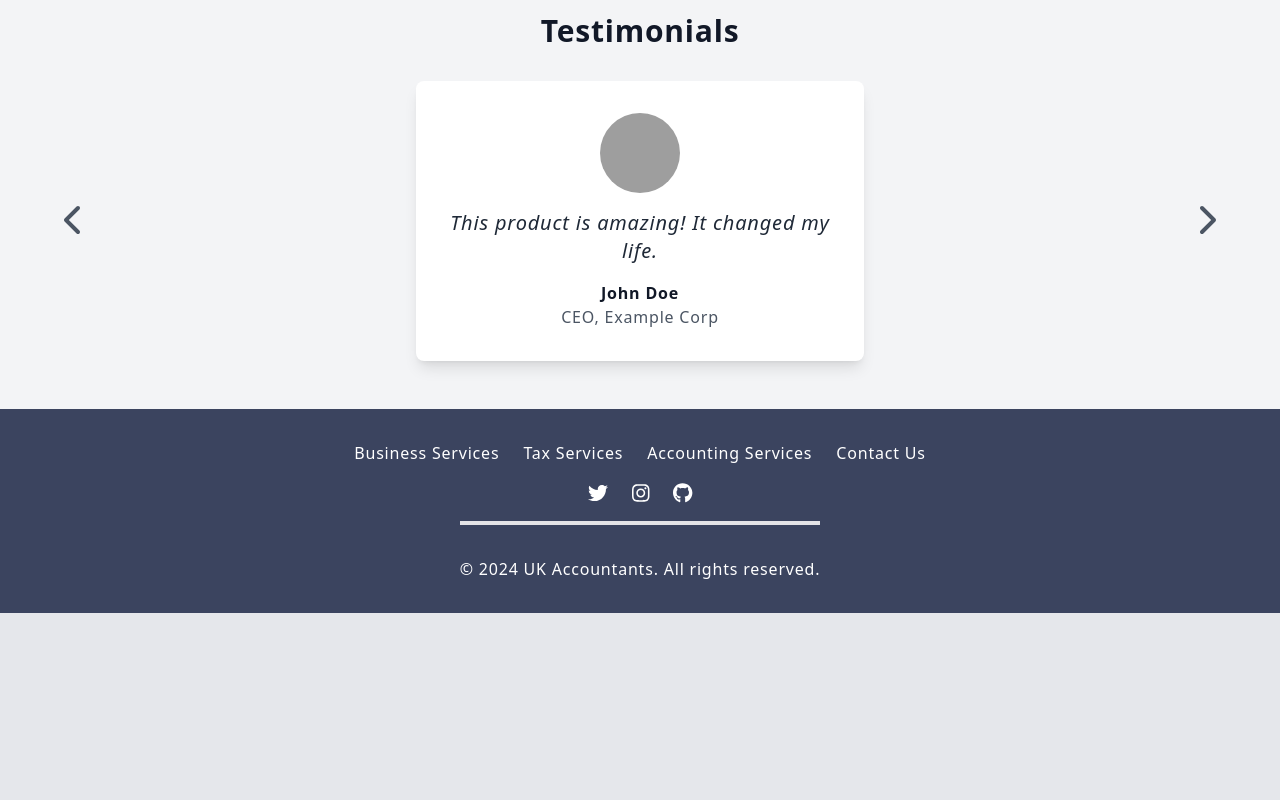
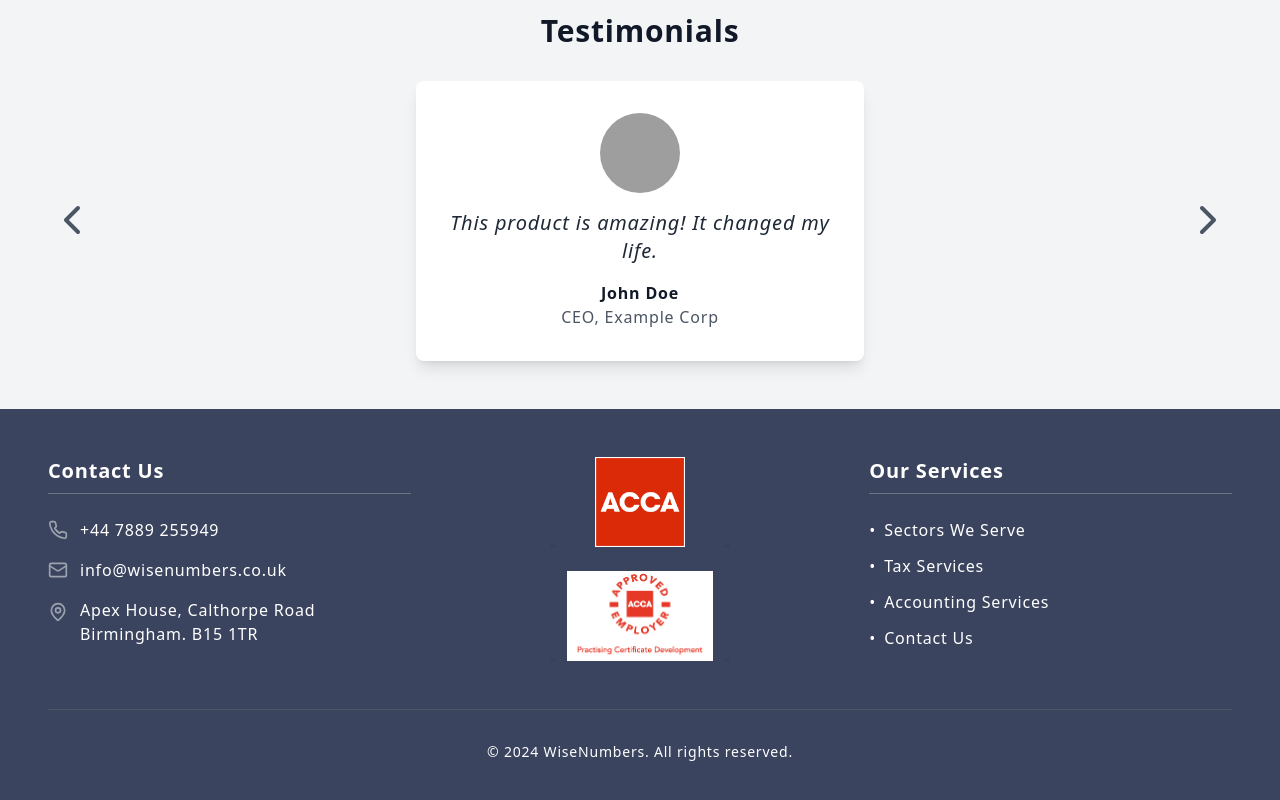
Before and after one commit to muhammadahmadazam/accounts-app, a Next.js app: page /about-us in a window 1280 px wide. Shown: the part 829-1629 px from the top of the page. Before the commit the page ends 1442 px from the top, so only its background shows below. Built offline with nearby package versions, Linux system fonts and the light colour scheme; grey boxes are pictures that could not be loaded.

Commit message:
Final changes

```diff
--- a/components/courses.js
+++ b/components/courses.js
@@ -68,7 +68,7 @@ export default function ServicesGrid() {
         </div>
         <div className="mt-12 text-center">
           <a
-            href="/services"
+            href="/tax-services"
             className="inline-block bg-[#242A33] text-white py-3 px-6 rounded-md hover:bg-opacity-90 transition duration-300"
           >
             View All Services
--- a/components/footer.js
+++ b/components/footer.js
@@ -1,54 +1,70 @@
-import Link from 'next/link';
-import { FontAwesomeIcon } from '@fortawesome/react-fontawesome';
-import {
-  faTwitter,
-  faInstagram,
-  faGithub,
-} from '@fortawesome/free-brands-svg-icons';
+  import Link from 'next/link'
+  import Image from 'next/image'
+  import { Phone, Mail, Globe, MapPin } from 'lucide-react'
 
   const footerLinks = [
-  { name: 'Business Services', href: '/sectors-we-serve' },
+    { name: 'Sectors We Serve', href: '/sectors-we-serve' },
     { name: 'Tax Services', href: '/tax-services' },
     { name: 'Accounting Services', href: '/accounting-services' },
     { name: 'Contact Us', href: '/contact' },
-];
+  ]
 
   export default function Footer() {
     return (
-    <footer className="bg-[#3b445f] shadow-sm ">
-      <div className="px-8 lg:px-12 py-8 mx-auto max-w-wrapper">
-        <div className="flex flex-col items-center justify-center  space-y-4">
-          <div className="flex flex-col sm:flex-row items-center space-y-6 sm:space-y-0 space-x-6">
+      <footer className="bg-[#3b445f] shadow-sm">
+        <div className="px-8 lg:px-12 py-12 mx-auto max-w-7xl">
+          <div className="grid grid-cols-1 md:grid-cols-3 gap-12 items-start">
+            {/* Contact Information */}
+            <div className="text-white space-y-4">
+              <h3 className="font-semibold text-xl mb-6 border-b border-gray-500 pb-2">Contact Us</h3>
+              <div className="flex items-center space-x-3">
+                <Phone className="w-5 h-5 text-gray-400" />
+                <p>+44 7889 255949</p>
+              </div>
+              <div className="flex items-center space-x-3">
+                <Mail className="w-5 h-5 text-gray-400" />
+                <a href="mailto:info@wisenumbers.co.uk" className="hover:underline">info@wisenumbers.co.uk</a>
+              </div>
+              <div className="flex items-start space-x-3">
+                <MapPin className="w-5 h-5 text-gray-400 mt-1" />
+                <p>Apex House, Calthorpe Road<br />Birmingham. B15 1TR</p>
+              </div>
+            </div>
+
+            {/* Logos */}
+            <div className="flex flex-col items-center justify-center space-y-6">
+              <div className="relative w-[180px] h-[90px]">
+                <Image src="/acca.png" alt="ACCA Logo" layout="fill" objectFit="contain" className="rounded-lg shadow-lg" />
+              </div>
+              <div className="relative w-[180px] h-[90px]">
+                <Image src="/pcd-logo.jpg" alt="PCD Logo" layout="fill" objectFit="contain" className="rounded-lg shadow-lg" />
+              </div>
+            </div>
+
+
+            {/* Services */}
+            <div className="text-white">
+              <h3 className="font-semibold text-xl mb-6 border-b border-gray-500 pb-2">Our Services</h3>
+              <ul className="space-y-3">
                 {footerLinks.map((link) => (
-              <Link key={link.name} href={link.href} passHref>
-                <a className="text-white hover:underline">{link.name}</a>
+                  <li key={link.name}>
+                  <Link href={link.href} className="hover:underline flex items-center">
+                    <span className="flex items-center">
+                      <span className="mr-2">•</span>
+                      {link.name}
+                    </span>
                   </Link>
+
+                  </li>
                 ))}
+              </ul>
             </div>
-          <div className="flex space-x-6 mt-3 sm:mt-0">
-            <Link href="https://twitter.com" passHref>
-              <a className="text-white">
-                <FontAwesomeIcon icon={faTwitter} size="lg" />
-              </a>
-            </Link>
-            <Link href="https://instagram.com" passHref>
-              <a className="text-white">
-                <FontAwesomeIcon icon={faInstagram} size="lg" />
-              </a>
-            </Link>
-            <Link href="https://github.com" passHref>
-              <a className="text-white">
-                <FontAwesomeIcon icon={faGithub} size="lg" />
-              </a>
-            </Link>
           </div>
-          <div className="border-t-4 border-zinc-200 pt-8 text-center">
-            <p className="text-white">
-              &copy; 2024 UK Accountants. All rights reserved.
-            </p>
-          </div>
+
+          <div className="border-t border-gray-600 mt-12 pt-8 text-center text-white text-sm">
+            <p>&copy; {new Date().getFullYear()} WiseNumbers. All rights reserved.</p>
           </div>
         </div>
       </footer>
-  );
+    )
   }
--- a/components/hero.js
+++ b/components/hero.js
@@ -1,6 +1,7 @@
 "use client"
 
 import { motion } from "framer-motion"
+import Link from 'next/link';
 
 export default function HeroSection() {
   return (
@@ -42,7 +43,9 @@ export default function HeroSection() {
             transition={{ delay: 0.8, duration: 0.5 }}
             className="bg-[#242A33] hover:bg-opacity-90 text-white font-bold py-2 sm:py-3 px-4 sm:px-6 rounded-md transition duration-300 ease-in-out transform hover:scale-105"
           >
+            <Link href='/about-us'>
             Learn More
+            </Link>
           </motion.button>
         </motion.div>
         <motion.div
--- a/components/services.js
+++ b/components/services.js
@@ -82,12 +82,17 @@ const ServiceComponent = () => {
                 {card.name}
               </h3>
               <p className="text-gray-700 mb-4">{card.description}</p>
+
+             {/*
               <button
                 className="bg-[#3b445f] text-white py-2 px-4 rounded-lg hover:bg-[#3b445f] transition duration-300"
                 onClick={() => openModal(card.name, card.description)}
               >
                 Read More
               </button>
+              */}
+
+
             </div>
           ))}
         </div>
--- a/components/talk.js
+++ b/components/talk.js
@@ -8,7 +8,7 @@ export default function Contact() {
     setResult('Sending....');
     const formData = new FormData(event.target);
 
-    formData.append('access_key', '7eac81d4-e417-4f94-a376-b44eddee3e39');
+    formData.append('access_key', 'a3212947-cfc4-4a3d-87ca-f3fc2636815c');
 
     const response = await fetch('https://api.web3forms.com/submit', {
       method: 'POST',
--- a/pages/contact.js
+++ b/pages/contact.js
@@ -27,11 +27,10 @@ const Contact = () => {
           </div>
         </div> */}
         <Talk />
+        {/*
         <div className="bg-white py-4">
           <div className="flex justify-between gap-6 items-center max-w-wrapper mx-auto">
-            <div>
-              <img src="/icaew-l.png" alt="acca" className="w-[150px] h-auto" />
-            </div>
+
             <div>
               <img
                 src="/pcd-logo.jpg"
@@ -43,7 +42,7 @@ const Contact = () => {
               <img src="/acca.png" alt="acca" className="w-[100px] h-auto" />
             </div>
           </div>
-        </div>
+        </div> */}
 
         <GetIn />
         <Logo />
```
Also changed, not shown: public/pcd-logo.jpg. Lines whose indentation alone changed are shown as unchanged.
